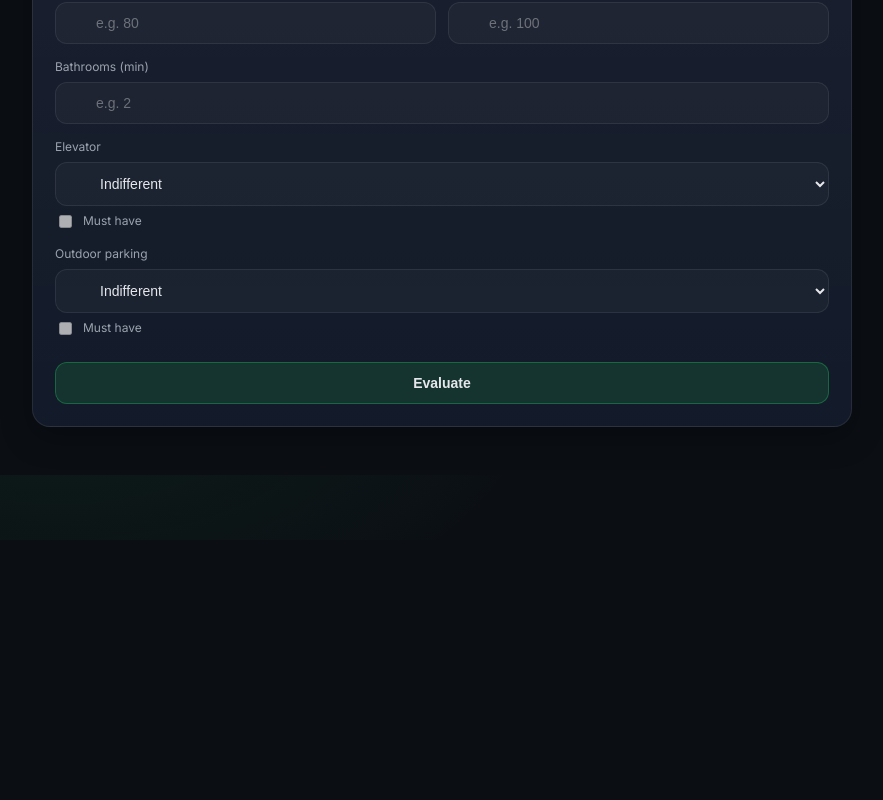
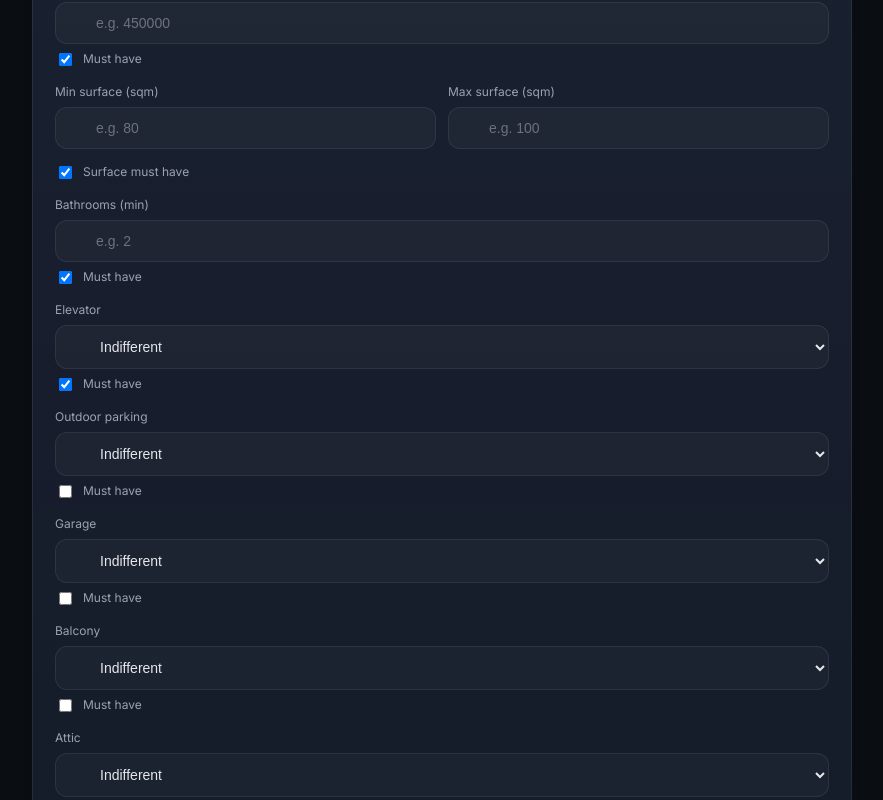
Before and after one commit to gi9494/real-estate-advisor, a Next.js app in the folder frontend/: page / in a window 1280 px wide. Shown: the part 260-1060 px from the top of the page, without its empty margins (198-1081 px from the left). Before the commit the page ends 800 px from the top, so only its background shows below. Built offline with nearby package versions, Linux system fonts and the light colour scheme.

Commit message:
Including all fields in UI and adding routing to local host for testing

```diff
--- a/frontend/src/app/page.tsx
+++ b/frontend/src/app/page.tsx
@@ -8,32 +8,65 @@ type YesNoIndifferent = "indifferent" | "yes" | "no";
 
 type FieldErrors = {
   url?: string;
+  priceMax?: string;
   sqmMin?: string;
   sqmMax?: string;
   bathroomsMin?: string;
+  floorMin?: string;
 };
 
-function ynToBool(v: YesNoIndifferent): boolean | null {
-  if (v === "indifferent") return null;
+function ynToBool(v: YesNoIndifferent): boolean {
+  // Nota: nel tuo JSON "value" è boolean, quindi qui scegliamo:
+  // indifferent => false (ma tu potresti preferire default true o "not specified" in futuro)
+  // Per rispettare ESATTAMENTE la shape JSON, mettiamo sempre un boolean.
   return v === "yes";
 }
 
 export default function Home() {
-  // Basic fields
+  // URL
   const [url, setUrl] = useState("");
+
+  // Price
+  const [priceMax, setPriceMax] = useState("");
+  const [priceMustHave, setPriceMustHave] = useState(true);
+
+  // Surface
   const [sqmMin, setSqmMin] = useState("");
   const [sqmMax, setSqmMax] = useState("");
+  const [surfaceMustHave, setSurfaceMustHave] = useState(true);
+
+  // Bathrooms
   const [bathroomsMin, setBathroomsMin] = useState("");
+  const [bathroomsMustHave, setBathroomsMustHave] = useState(true);
 
-  // Preferences currently on UI
+  // Yes/No fields + must_have toggles
   const [elevator, setElevator] = useState<YesNoIndifferent>("indifferent");
-  const [elevatorMustHave, setElevatorMustHave] = useState(false);
+  const [elevatorMustHave, setElevatorMustHave] = useState(true);
 
   const [outdoorParking, setOutdoorParking] =
     useState<YesNoIndifferent>("indifferent");
   const [outdoorParkingMustHave, setOutdoorParkingMustHave] = useState(false);
 
-  // UI errors + submit status
+  const [garage, setGarage] = useState<YesNoIndifferent>("indifferent");
+  const [garageMustHave, setGarageMustHave] = useState(false);
+
+  const [balcony, setBalcony] = useState<YesNoIndifferent>("indifferent");
+  const [balconyMustHave, setBalconyMustHave] = useState(false);
+
+  const [isAttic, setIsAttic] = useState<YesNoIndifferent>("indifferent");
+  const [isAtticMustHave, setIsAtticMustHave] = useState(false);
+
+  // Floor
+  const [floorMin, setFloorMin] = useState("");
+  const [floorMustHave, setFloorMustHave] = useState(true);
+
+  // Restructuring
+  const [needsRestructuring, setNeedsRestructuring] =
+    useState<YesNoIndifferent>("indifferent");
+  const [needsRestructuringMustHave, setNeedsRestructuringMustHave] =
+    useState(true);
+
+  // UI state
   const [errors, setErrors] = useState<FieldErrors>({});
   const [submitMsg, setSubmitMsg] = useState<string>("");
 
@@ -43,18 +76,25 @@ export default function Home() {
 
     const newErrors: FieldErrors = {};
 
-    // URL validation
-    if (url.trim() === "") {
-      newErrors.url = "URL is required";
-    } else if (!/^https?:\/\/.+/i.test(url.trim())) {
+    // URL
+    if (url.trim() === "") newErrors.url = "URL is required";
+    else if (!/^https?:\/\/.+/i.test(url.trim())) {
       newErrors.url = "URL must start with http:// or https://";
     }
 
-    // Numbers
+    // Numbers parsing
+    const priceNum = priceMax.trim() === "" ? null : Number(priceMax);
     const minNum = sqmMin.trim() === "" ? null : Number(sqmMin);
     const maxNum = sqmMax.trim() === "" ? null : Number(sqmMax);
     const bathNum = bathroomsMin.trim() === "" ? null : Number(bathroomsMin);
+    const floorNum = floorMin.trim() === "" ? null : Number(floorMin);
 
+    // price max
+    if (priceNum !== null && (!Number.isFinite(priceNum) || priceNum < 0)) {
+      newErrors.priceMax = "price max must be a number ≥ 0";
+    }
+
+    // surface min/max
     if (minNum !== null && (!Number.isFinite(minNum) || minNum < 0)) {
       newErrors.sqmMin = "sqm min must be a number ≥ 0";
     }
@@ -70,8 +110,15 @@ export default function Home() {
     ) {
       newErrors.sqmMax = "sqm max must be greater than or equal to sqm min";
     }
+
+    // bathrooms
     if (bathNum !== null && (!Number.isInteger(bathNum) || bathNum < 0)) {
       newErrors.bathroomsMin = "bathrooms min must be an integer ≥ 0";
+    }
+
+    // floor
+    if (floorNum !== null && (!Number.isInteger(floorNum) || floorNum < 0)) {
+      newErrors.floorMin = "floor min must be an integer ≥ 0";
     }
 
     if (Object.keys(newErrors).length > 0) {
@@ -80,57 +127,61 @@ export default function Home() {
     }
     setErrors({});
 
-    // Convert yes/no/indifferent to boolean or omit
-    const elevatorBool = ynToBool(elevator);
-    const outdoorParkingBool = ynToBool(outdoorParking);
-
-    // Build the long JSON in the exact shape you defined
-    const payload: any = {
+    // Build payload in EXACT shape
+    const payload = {
       url: url.trim(),
 
-      // Not on UI yet: default for now (you can add UI later)
       price: {
-        max: 450000,
-        must_have: true,
+        max: priceNum ?? 450000,
+        must_have: priceMustHave,
       },
 
       surface_sqm: {
         min: minNum ?? 80,
         max: maxNum ?? 100,
-        must_have: true,
+        must_have: surfaceMustHave,
       },
 
       bathrooms: {
         min: bathNum ?? 2,
-        must_have: true,
+        must_have: bathroomsMustHave,
       },
 
-      // Elevator: if indifferent, still send as default false? (better: omit)
-      // We will OMIT if indifferent to avoid lying.
-      // Same for outdoor_parking.
-      // (Backend can treat missing as "not specified")
+      elevator: {
+        value: ynToBool(elevator),
+        must_have: elevatorMustHave,
+      },
+
+      outdoor_parking: {
+        value: ynToBool(outdoorParking),
+        must_have: outdoorParkingMustHave,
+      },
+
+      garage: {
+        value: ynToBool(garage),
+        must_have: garageMustHave,
+      },
+
+      balcony: {
+        value: ynToBool(balcony),
+        must_have: balconyMustHave,
+      },
+
+      is_attic: {
+        value: ynToBool(isAttic),
+        must_have: isAtticMustHave,
+      },
+
+      floor: {
+        min: floorNum ?? 3,
+        must_have: floorMustHave,
+      },
+
+      needs_restructuring: {
+        value: ynToBool(needsRestructuring),
+        must_have: needsRestructuringMustHave,
+      },
     };
-
-    if (elevatorBool !== null) {
-      payload.elevator = {
-        value: elevatorBool,
-        must_have: elevatorMustHave,
-      };
-    }
-
-    if (outdoorParkingBool !== null) {
-      payload.outdoor_parking = {
-        value: outdoorParkingBool,
-        must_have: outdoorParkingMustHave,
-      };
-    }
-
-    // Not on UI yet: send defaults for now (you can later connect to UI)
-    payload.garage = { value: true, must_have: false };
-    payload.balcony = { value: true, must_have: false };
-    payload.is_attic = { value: false, must_have: false };
-    payload.floor = { min: 3, must_have: true };
-    payload.needs_restructuring = { value: false, must_have: true };
 
     try {
       const res = await fetch("http://127.0.0.1:8000/evaluate", {
@@ -146,7 +197,7 @@ export default function Home() {
 
       const data = await res.json().catch(() => null);
       setSubmitMsg(
-        `Sent to backend ✅ (${data?.status ?? "ok"}). Check your backend terminal for the printed JSON.`
+        `Sent to backend ✅ (${data?.status ?? "ok"}). Check the backend terminal for printed JSON.`
       );
     } catch (err: any) {
       setSubmitMsg(`Failed to reach backend: ${err?.message ?? String(err)}`);
@@ -172,7 +223,28 @@ export default function Home() {
             {errors.url && <p className="error">{errors.url}</p>}
           </div>
 
-          {/* sqm min/max */}
+          {/* Price */}
+          <div className="field">
+            <label className="label">Max price</label>
+            <input
+              className="input"
+              placeholder="e.g. 450000"
+              value={priceMax}
+              onChange={(e) => setPriceMax(e.target.value)}
+            />
+            {errors.priceMax && <p className="error">{errors.priceMax}</p>}
+
+            <label className="label" style={{ display: "flex", gap: 8 }}>
+              <input
+                type="checkbox"
+                checked={priceMustHave}
+                onChange={(e) => setPriceMustHave(e.target.checked)}
+              />
+              Must have
+            </label>
+          </div>
+
+          {/* Surface */}
           <div className="row2">
             <div className="field">
               <label className="label">Min surface (sqm)</label>
@@ -197,7 +269,16 @@ export default function Home() {
             </div>
           </div>
 
-          {/* bathrooms */}
+          <label className="label" style={{ display: "flex", gap: 8 }}>
+            <input
+              type="checkbox"
+              checked={surfaceMustHave}
+              onChange={(e) => setSurfaceMustHave(e.target.checked)}
+            />
+            Surface must have
+          </label>
+
+          {/* Bathrooms */}
           <div className="field">
             <label className="label">Bathrooms (min)</label>
             <input
@@ -209,63 +290,91 @@ export default function Home() {
             {errors.bathroomsMin && (
               <p className="error">{errors.bathroomsMin}</p>
             )}
-          </div>
-
-          {/* elevator */}
-          <div className="field">
-            <label className="label">Elevator</label>
-            <select
-              className="select"
-              value={elevator}
-              onChange={(e) => {
-                const v = e.target.value as YesNoIndifferent;
-                setElevator(v);
-                if (v === "indifferent") setElevatorMustHave(false);
-              }}
-            >
-              <option value="indifferent">Indifferent</option>
-              <option value="yes">Yes</option>
-              <option value="no">No</option>
-            </select>
 
             <label className="label" style={{ display: "flex", gap: 8 }}>
               <input
                 type="checkbox"
-                checked={elevatorMustHave}
-                onChange={(e) => setElevatorMustHave(e.target.checked)}
-                disabled={elevator === "indifferent"}
+                checked={bathroomsMustHave}
+                onChange={(e) => setBathroomsMustHave(e.target.checked)}
               />
               Must have
             </label>
           </div>
 
-          {/* outdoor parking */}
+          {/* Elevator */}
+          <PreferenceBlock
+            title="Elevator"
+            value={elevator}
+            setValue={setElevator}
+            mustHave={elevatorMustHave}
+            setMustHave={setElevatorMustHave}
+          />
+
+          {/* Outdoor parking */}
+          <PreferenceBlock
+            title="Outdoor parking"
+            value={outdoorParking}
+            setValue={setOutdoorParking}
+            mustHave={outdoorParkingMustHave}
+            setMustHave={setOutdoorParkingMustHave}
+          />
+
+          {/* Garage */}
+          <PreferenceBlock
+            title="Garage"
+            value={garage}
+            setValue={setGarage}
+            mustHave={garageMustHave}
+            setMustHave={setGarageMustHave}
+          />
+
+          {/* Balcony */}
+          <PreferenceBlock
+            title="Balcony"
+            value={balcony}
+            setValue={setBalcony}
+            mustHave={balconyMustHave}
+            setMustHave={setBalconyMustHave}
+          />
+
+          {/* Attic */}
+          <PreferenceBlock
+            title="Attic"
+            value={isAttic}
+            setValue={setIsAttic}
+            mustHave={isAtticMustHave}
+            setMustHave={setIsAtticMustHave}
+          />
+
+          {/* Floor */}
           <div className="field">
-            <label className="label">Outdoor parking</label>
-            <select
-              className="select"
-              value={outdoorParking}
-              onChange={(e) => {
-                const v = e.target.value as YesNoIndifferent;
-                setOutdoorParking(v);
-                if (v === "indifferent") setOutdoorParkingMustHave(false);
-              }}
-            >
-              <option value="indifferent">Indifferent</option>
-              <option value="yes">Yes</option>
-              <option value="no">No</option>
-            </select>
+            <label className="label">Floor (min)</label>
+            <input
+              className="input"
+              placeholder="e.g. 3"
+              value={floorMin}
+              onChange={(e) => setFloorMin(e.target.value)}
+            />
+            {errors.floorMin && <p className="error">{errors.floorMin}</p>}
 
             <label className="label" style={{ display: "flex", gap: 8 }}>
               <input
                 type="checkbox"
-                checked={outdoorParkingMustHave}
-                onChange={(e) => setOutdoorParkingMustHave(e.target.checked)}
-                disabled={outdoorParking === "indifferent"}
+                checked={floorMustHave}
+                onChange={(e) => setFloorMustHave(e.target.checked)}
               />
               Must have
             </label>
           </div>
+
+          {/* Needs restructuring */}
+          <PreferenceBlock
+            title="Needs restructuring"
+            value={needsRestructuring}
+            setValue={setNeedsRestructuring}
+            mustHave={needsRestructuringMustHave}
+            setMustHave={setNeedsRestructuringMustHave}
+          />
 
           <button className="btn" type="submit">
             Evaluate
@@ -281,3 +390,38 @@ export default function Home() {
     </main>
   );
 }
+
+// Small helper component (so the file stays readable)
+function PreferenceBlock(props: {
+  title: string;
+  value: YesNoIndifferent;
+  setValue: (v: YesNoIndifferent) => void;
+  mustHave: boolean;
+  setMustHave: (b: boolean) => void;
+}) {
+  const { title, value, setValue, mustHave, setMustHave } = props;
+
+  return (
+    <div className="field">
+      <label className="label">{title}</label>
+      <select
+        className="select"
+        value={value}
+        onChange={(e) => setValue(e.target.value as YesNoIndifferent)}
+      >
+        <option value="indifferent">Indifferent</option>
+        <option value="yes">Yes</option>
+        <option value="no">No</option>
+      </select>
+
+      <label className="label" style={{ display: "flex", gap: 8 }}>
+        <input
+          type="checkbox"
+          checked={mustHave}
+          onChange={(e) => setMustHave(e.target.checked)}
+        />
+        Must have
+      </label>
+    </div>
+  );
+}
```
